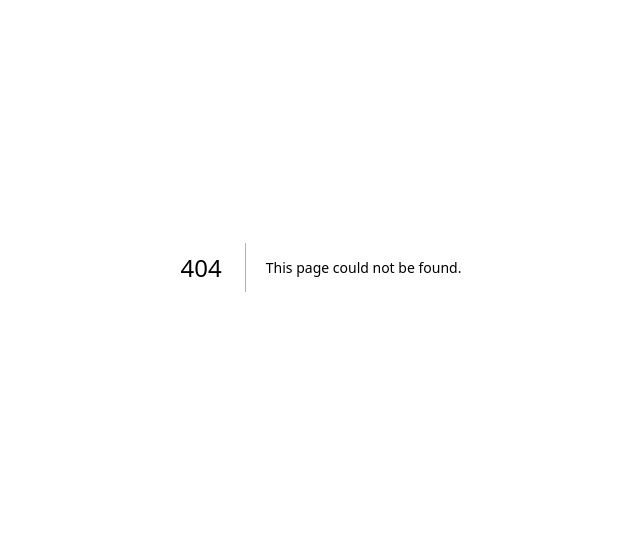
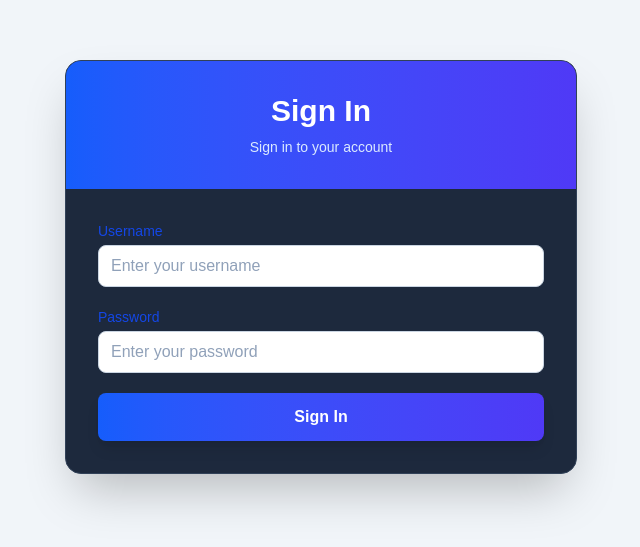
Before and after one commit to ehsanmadadi94/Ecommerce-website-with-react, a Next.js app: page /signin in a window 1280 px wide. Before the commit this address had no page. Shown: the part 133-680 px from the top of the page, without its empty margins (319-959 px from the left). Built offline with nearby package versions, Linux system fonts and the light colour scheme.

Commit message:
create login page

```diff
--- a/src/components/myTextInput.tsx
+++ b/src/components/myTextInput.tsx
@@ -17,7 +17,7 @@ const MyTextInput = ({
     <div>
       <label
         htmlFor={name}
-        className="block mb-1 text-sm font-medium text-slate-700"
+        className="block mb-1 text-sm font-medium text-blue-700"
       >
         {label}
       </label>
--- a/src/pages/index.tsx
+++ b/src/pages/index.tsx
@@ -79,7 +79,10 @@ export default function Home() {
         </div>
       </main> */}
       <Link className='bg-gray-100 text-black rounded p-6' href='/signup'>
-      <h1>SignUp</h1></Link>
+      <h1>Sign Up</h1></Link>
+      <br />
+      <Link className='bg-gray-100 text-black rounded p-6' href='/signin'>
+      <h1>Sign In</h1></Link>
 
     </div>
   );
--- /dev/null
+++ b/src/pages/signin/index.tsx
@@ -0,0 +1,65 @@
+import { ErrorMessage, Field, Formik, Form } from "formik";
+import MyTextInput from "@/components/myTextInput";
+
+interface FormValues {
+  username: string;
+  password: string;
+}
+
+interface FormErrors {
+  username?: string;
+  password?: string;
+  }
+
+export default function SignIn() {
+
+  const validatehandler = (values: FormValues): FormErrors => {
+    let errors: FormErrors = {};
+    if (!values.username) errors.username = 'Username is required';
+   if (!values.password) errors.password = 'Password is required';
+   return errors;
+  };
+
+  const submithandler = (values: FormValues) => {
+    console.log(values);
+    alert("Form Submitted Successfully!");
+  };
+
+  return (
+
+    <div className="min-h-screen bg-slate-100 flex items-center justify-center p-4 font-sans text-red-600">
+      <div className="w-full max-w-lg bg-slate-800 rounded-2xl shadow-2xl overflow-hidden border border-slate-700">
+
+
+        <div className="bg-gradient-to-r from-blue-600 to-indigo-600 p-8 text-center">
+          <h1 className="text-3xl font-bold text-white mb-2">Sign In</h1>
+          <p className="text-blue-100 text-sm">Sign in to your account</p>
+        </div>
+
+
+        <div className="p-8">
+          <Formik
+            initialValues={{
+             username: '',
+              password: '',
+            }}
+            validate={validatehandler}
+            onSubmit={submithandler}
+          >
+            <Form className="space-y-5">
+                <MyTextInput name='username' label='Username' type='text' placeholder='Enter your username' />
+                <MyTextInput name='password' label='Password' type='password' placeholder='Enter your password' />
+              <button
+                type="submit"
+                className="w-full bg-gradient-to-r from-blue-600 to-indigo-600 hover:from-blue-500 hover:to-indigo-500 text-white font-bold py-3 px-4 rounded-lg shadow-lg transform transition hover:-translate-y-0.5 focus:outline-none focus:ring-2 focus:ring-offset-2 focus:ring-offset-slate-800 focus:ring-blue-500"
+              >
+                Sign In
+              </button>
+
+            </Form>
+          </Formik>
+        </div>
+      </div>
+    </div>
+  );
+}
```
